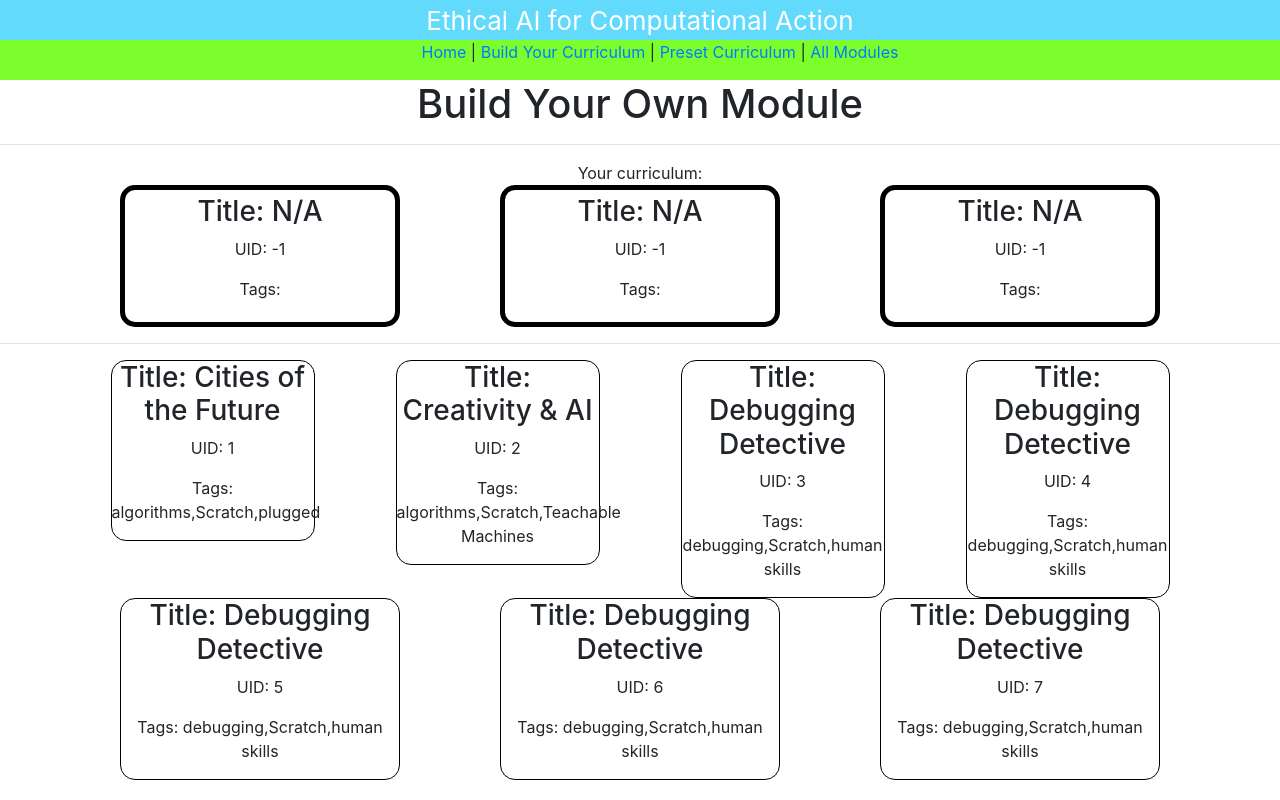
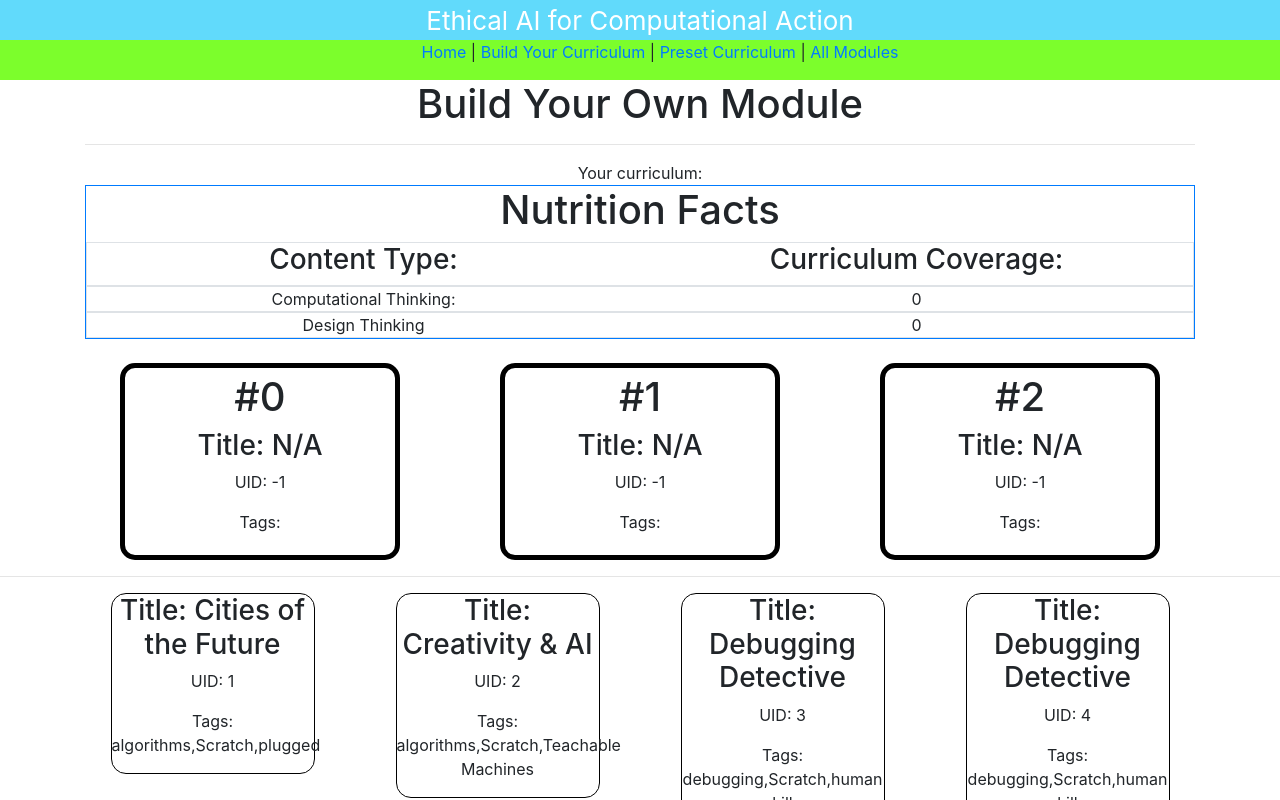
Before and after one commit to brandonwang15/meng-sandwich-app, a React (Create React App) app in the folder client/: page /builder in a window 1280 px wide. Shown: the top 800 px of the page. Built offline with nearby package versions, Linux system fonts and the light colour scheme.

Commit message:
Pull module holder state up into the CurriculumBuilder component.

```diff
--- /dev/null
+++ b/client/src/components/modules/CurriculumBuilder.js
@@ -0,0 +1,71 @@
+import React, { Component } from "react";
+import SandwichHolder from "../modules/SandwichHolder";
+import NutritionFacts from "../modules/NutritionFacts";
+import PropTypes from 'prop-types';
+
+class CurriculumBuilder extends React.Component {
+    constructor(props) {
+        super(props);
+
+        // bind class methods
+        this.handleSandwichHolderUpdate = this.handleSandwichHolderUpdate.bind(this);
+
+        const emptySandwich = {
+            "uid": -1,
+            "title": "N/A",
+            "tags": []
+        };
+
+        this.state = {
+            sandwichData: [],
+        };
+
+        for (let i = 0; i < props.numSlots; i++){
+            this.state.sandwichData.push(emptySandwich);
+        }
+    }
+
+    handleSandwichHolderUpdate(indexToUpdate, newData) {
+        const updatedSandwichData = this.state.sandwichData.map((data, j) => {
+            if (j == indexToUpdate) {
+                return newData;
+            } else {
+                return data;
+            }
+        });
+
+        this.setState({sandwichData: updatedSandwichData});
+    }
+
+    render() {
+        const holderList = []
+        for (let i = 0; i < this.props.numSlots; i++) {
+            holderList.push(
+                <div class="col-sm">
+                    <SandwichHolder key={i} index={i} onSandwichUpdate={this.handleSandwichHolderUpdate} sandwichData={this.state.sandwichData[i]}/>
+                </div>)
+            }
+
+        return (
+            <>
+                <div class="row">
+                    <div class="col-sm">
+                        Your curriculum:
+                                <NutritionFacts />
+                    </div>
+                </div>
+                <br />
+                <div class="row">
+                    {holderList}
+                </div>
+            </>
+        )
+    }
+
+}
+
+CurriculumBuilder.propTypes = {
+    numSlots: PropTypes.number.isRequired,
+}
+
+export default CurriculumBuilder;
--- /dev/null
+++ b/client/src/components/modules/NutritionFacts.css
@@ -0,0 +1,7 @@
+.border-nutrition {
+    border:5px solid black;
+    margin-left: 10%;
+    margin-right: 10%;
+    padding: 5px;
+    height: 100%
+}
--- /dev/null
+++ b/client/src/components/modules/NutritionFacts.js
@@ -0,0 +1,41 @@
+import React, { Component } from "react";
+import './NutritionFacts.js'
+
+class NutritionFacts extends React.Component {
+    render(props) {
+        return (<div class="container border border-primary">
+            <div class="row">
+                <div class="col-sm">
+                    <h1>Nutrition Facts</h1>
+                </div>
+            </div>
+            <div class="row border">
+                <div class="col-sm">
+                    <h3>Content Type:</h3>
+                </div>
+                <div class="col-sm">
+                    <h3>Curriculum Coverage:</h3>
+                </div>
+            </div>
+            <div class="row border">
+                <div class="col-sm">
+                    Computational Thinking:
+                </div>
+                <div class="col-sm">
+                    0
+                </div>
+            </div>
+            <div class="row border">
+                <div class="col-sm">
+                    Design Thinking
+                </div>
+                <div class="col-sm">
+                    0
+                </div>
+            </div>
+
+        </div>)
+    }
+}
+
+export default NutritionFacts;
--- a/client/src/components/modules/SandwichHolder.js
+++ b/client/src/components/modules/SandwichHolder.js
@@ -6,18 +6,19 @@ import PropTypes from 'prop-types';
 import ItemTypes from "../../constants";
 
 import { useDrop } from 'react-dnd';
+import Sandwich from './Sandwich';
 
 function SandwichHolder(props) {
 
     // The sandwich data is stored as component state now, since
     // we need to update it from within the component in response to
     // drop events
-    const defaultData = {
-        "uid": -1,
-        "title": "N/A",
-        "tags": []
-    };
-    const [data, setData] = useState(defaultData);
+    // const defaultData = {
+    //     "uid": -1,
+    //     "title": "N/A",
+    //     "tags": []
+    // };
+    // const [data, setData] = useState(defaultData);
 
     // Configure the drag-and-drop handling
     const [{isDragging}, drag] = useDrop({
@@ -27,10 +28,9 @@ function SandwichHolder(props) {
         // }),
         drop: (item, monitor) => {
             console.log("SandwichHolder: DROP");
-
             let data = monitor.getItem();
             console.log("Data: %o", data);
-            setData(data);
+            props.onSandwichUpdate(props.index, data);
         },
         });
 
@@ -42,11 +42,18 @@ function SandwichHolder(props) {
                 cursor: 'move',
             }}
         >
-            <h3>Title: {data.title}</h3>
-            <p>UID: {data.uid}</p>
-            <p>Tags: {data.tags.toString()}</p>
+            <h1>#{props.index}</h1>
+            <h3>Title: {props.sandwichData.title}</h3>
+            <p>UID: {props.sandwichData.uid}</p>
+            <p>Tags: {props.sandwichData.tags.toString()}</p>
         </div>
     )
 }
 
+SandwichHolder.propTypes = {
+    index: PropTypes.number.isRequired,
+    sandwichData: PropTypes.object.isRequired,
+    onSandwichUpdate: PropTypes.func.isRequired,
+}
+
 export default SandwichHolder;
--- a/client/src/components/pages/BuildYourOwn.js
+++ b/client/src/components/pages/BuildYourOwn.js
@@ -1,11 +1,11 @@
 import React, { Component } from "react";
 
 import DraggableSandwich from "../modules/DraggableSandwich";
-import SandwichHolder from "../modules/SandwichHolder";
 
 import { DndProvider } from 'react-dnd'
 import { HTML5Backend } from 'react-dnd-html5-backend'
 
+import CurriculumBuilder from "../modules/CurriculumBuilder";
 
 import data from "../../data/all_modules"
 
@@ -14,22 +14,14 @@ class BuildYourOwn extends React.Component {
         return (
             <DndProvider backend={HTML5Backend}>
                 <>
-                    <h1>Build Your Own Module</h1>
-                    <hr />
-                Your curriculum:
                     <div class="container">
                         <div class="row">
                             <div class="col-sm">
-                                <SandwichHolder />
+                                <h1>Build Your Own Module</h1>
+                                <hr />
                             </div>
-                            <div class="col-sm">
-                                <SandwichHolder />
-                            </div>
-                            <div class="col-sm">
-                                <SandwichHolder />
-                            </div>
-
                         </div>
+                        <CurriculumBuilder numSlots="3"/>
                     </div>
                     <hr />
                     <div class="container">
```
